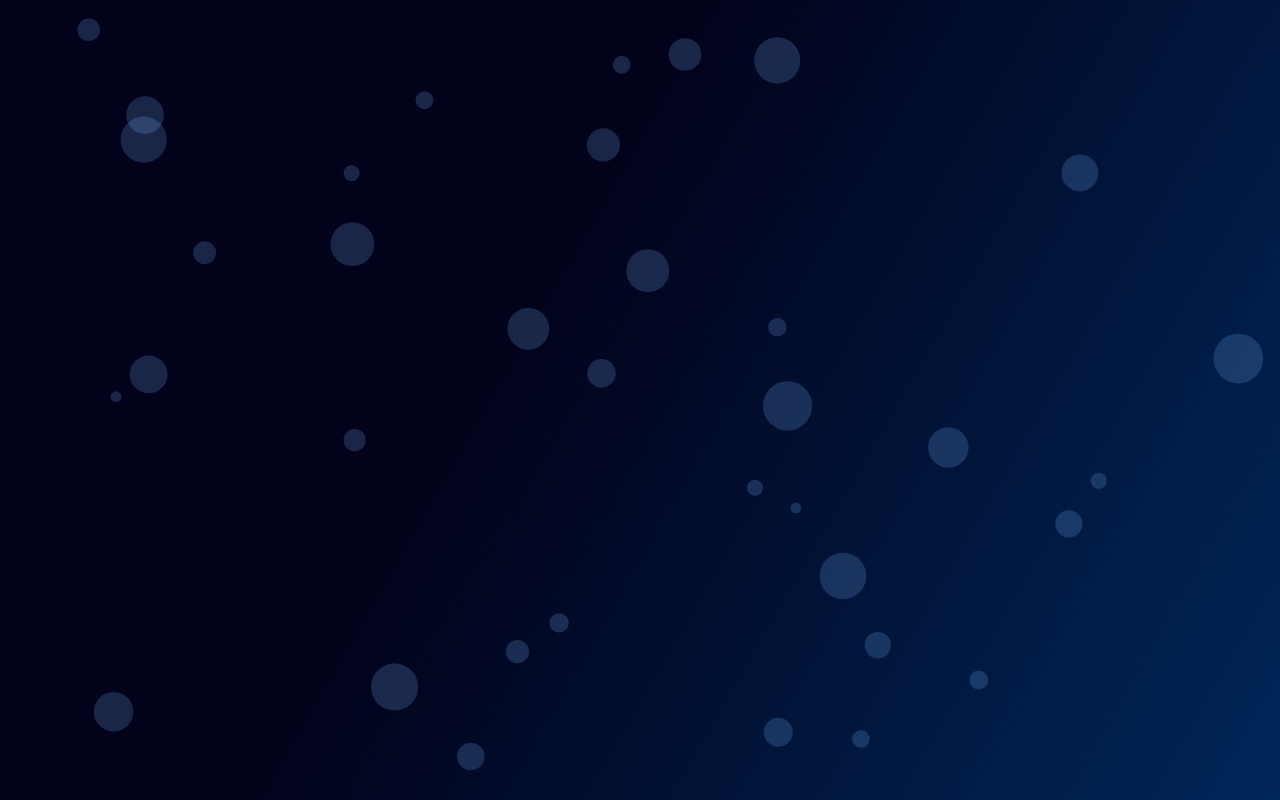
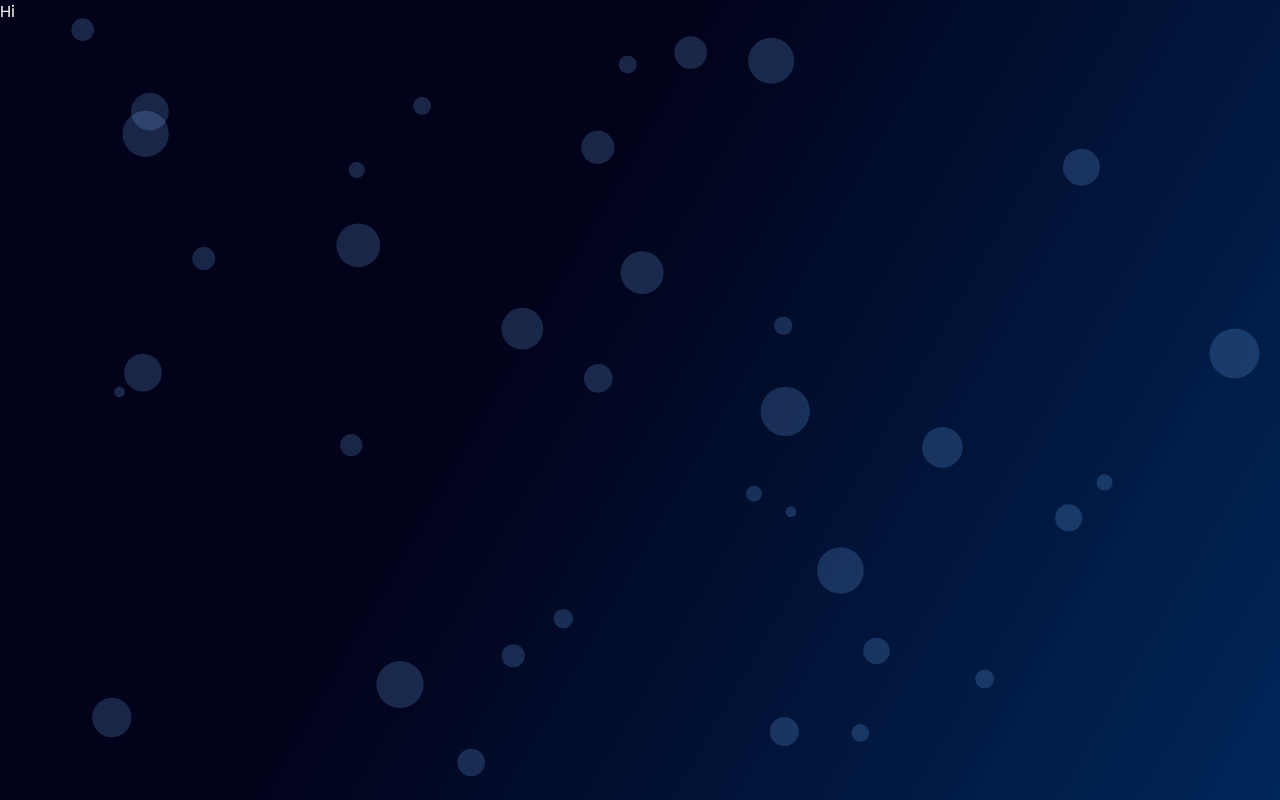
Before and after one commit to methupaPerera/my-portfolio, a React (Vite) app: page /all-skills in a window 1280 px wide. Before the commit this address had no page. Built offline with nearby package versions, Linux system fonts and the light colour scheme.

Commit message:
Created SkillsList page.

```diff
--- a/src/App.jsx
+++ b/src/App.jsx
@@ -1,7 +1,8 @@
 import React from "react";
 
 import { Navbar, Particle } from "./components";
-import PrimaryLayout from "./layouts/PrimaryLayout";
+import { PrimaryLayout } from "./layouts";
+import { SkillsList } from "./pages";
 import { Route, Routes } from "react-router-dom";
 
 const App = () => {
@@ -10,6 +11,7 @@ const App = () => {
             <Navbar />
             <Routes>
                 <Route index element={<PrimaryLayout />} />
+                <Route path="all-skills" element={<SkillsList />} />
             </Routes>
             <div className="absolute">
                 <Particle />
--- /dev/null
+++ b/src/layouts/index.jsx
@@ -0,0 +1 @@
+export { default as PrimaryLayout } from "./PrimaryLayout";
--- /dev/null
+++ b/src/pages/SkillsList.jsx
@@ -0,0 +1,7 @@
+import React from "react";
+
+const SkillsList = () => {
+    return <div>Hi</div>;
+};
+
+export default SkillsList;
--- /dev/null
+++ b/src/pages/index.jsx
@@ -0,0 +1 @@
+export { default as SkillsList } from "./SkillsList";
```
